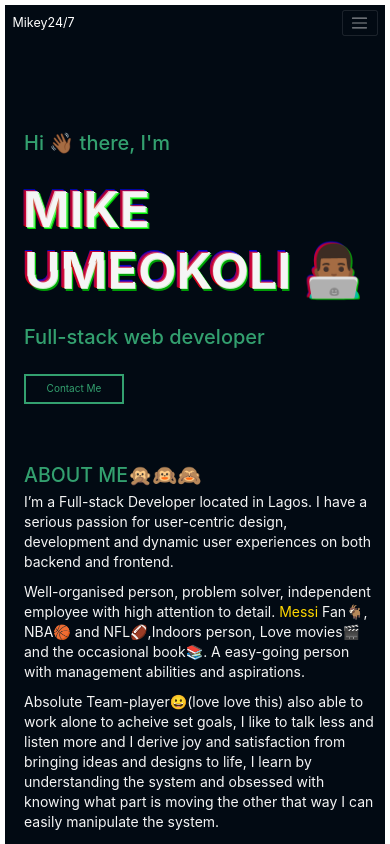
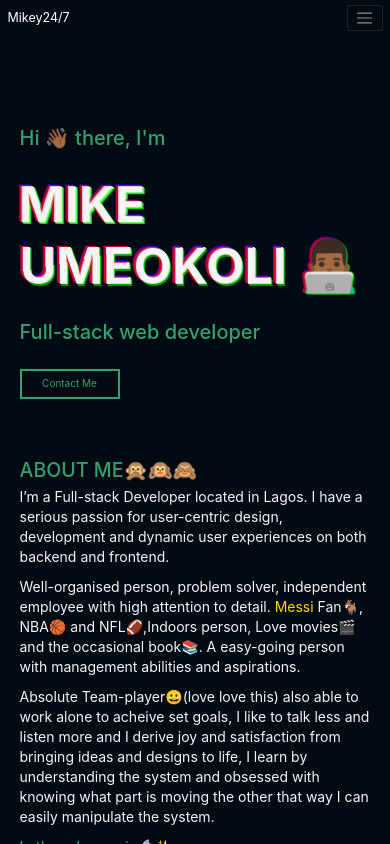
Before and after one commit to mikey247/portfolio, a React (Create React App) app: page / in a window 390 px wide. Shown: the top 844 px of the page. Built offline with nearby package versions, Linux system fonts and the light colour scheme.

Commit message:
'responsiveness5'

```diff
--- a/src/components/HomePage.module.css
+++ b/src/components/HomePage.module.css
@@ -1,7 +1,6 @@
 body {
   background-color: #020a13;
   color: whitesmoke;
-  border: 5px solid white;
 }
 .intro {
   width: 90%;
```
